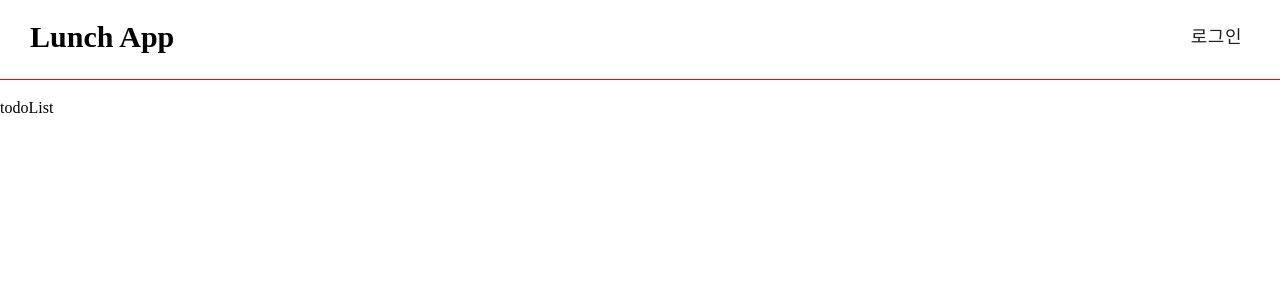
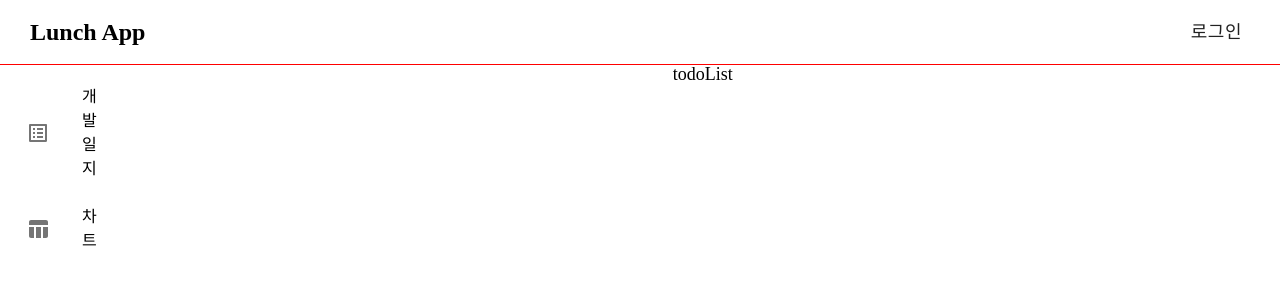
Before and after one commit to MaengBaem/lunchapp_front, a React (Create React App) app: page /todo-list in a window 1280 px wide. Shown: the top 300 px of the page. Built offline with nearby package versions, Linux system fonts and the light colour scheme.

Commit message:
Sidebar 만들기, 컴포넌트 분리하기

```diff
--- a/src/components/LunchApp.js
+++ b/src/components/LunchApp.js
@@ -1,16 +1,27 @@
 import React, { Component } from 'react'
 import { BrowserRouter as Router, Route, Switch } from 'react-router-dom'
 import { withRouter } from 'react-router'
+import styled from 'styled-components'
 import AuthenticatedRoute from '../auth/AuthenticatedRoute.js'
-import LoginComponent from './LoginComponent.js'
-import HeaderComponent from './header/HeaderComponent.js'
+import HeaderComponent from './header/HeaderComponent';
+import LoginComponent from "./LoginComponent";
 import LogoutComponent from './LogoutComponent.js'
 import WelcomeComponent from './WelcomeComponent.js';
 import LunchChart from "../pages/LunchChart";
 import LunchManage from "../pages/LunchManage";
 import ToDoList from "../pages/ToDoList";
 import { USER, ADMIN } from "../auth/AuthRole";
+import SideComponent from './sidebar/SideComponent.js';
 
+
+const Main = styled.div`
+    display:flex;
+    min-height: 100vh;
+    `;
+
+const MainComponent = styled.div`
+    width:100%;
+`;
 
 class LunchApp extends Component {
     render() {
@@ -18,6 +29,9 @@ class LunchApp extends Component {
         return (
             <Router>
                 <HeaderWithRouter />
+                <Main>
+                    <SideComponent />
+                    <MainComponent>
                         <Switch>
                             <Route path="/" exact component={LunchChart} />
                             <Route path="/login" component={LoginComponent} />
@@ -27,6 +41,8 @@ class LunchApp extends Component {
                             <AuthenticatedRoute path="/welcome/:name" component={WelcomeComponent} role={USER} />
                             {/* <Route component={ErrorComponent} /> */}
                         </Switch>
+                    </MainComponent>
+                </Main>
             </Router>
         )
     }
--- a/src/components/header/HeaderComponent.js
+++ b/src/components/header/HeaderComponent.js
@@ -1,15 +1,13 @@
 import React, { Component } from 'react'
 import { Link } from "react-router-dom"
+import styled from 'styled-components'
 import Button from '@material-ui/core/Button';
-import styled from 'styled-components'
 import AuthenticationService from '../../auth/AuthenticationService.js'
 import UserConfig from './UserConfig.js';
-import Menus from './Menus.js';
 
 const Header = styled.header`
     border-bottom:1px solid red;
-    padding : 15px 30px 20px 30px;
-    margin-bottom: 20px;
+    padding : 10px 30px 10px 30px;
     display:flex;
     justify-content:space-between;
     align-items: center;
@@ -20,7 +18,7 @@ const Side = styled.div`
 `;
 
 const Logo = styled.div`
-    font-size:30px;
+    font-size:24px;
     font-weight:800;
     display: flex;
     align-items: center;
@@ -59,7 +57,6 @@ export default class HeaderComponent extends Component {
             <Header>
                 <Side>
                     <Logo><Link to="/" style={LinkStyle}>Lunch App</Link></Logo>
-                    {isUserLoggedIn && <Menus />}
                 </Side>
                 <Side>
                     {isUserLoggedIn ? <UserConfig /> : <Link to="/login" style={LinkStyle}><Button style={loginStyle}>로그인</Button></Link>}
--- a/src/components/header/Menus.js
+++ /dev/null
@@ -1,39 +0,0 @@
-import React, { Component } from 'react'
-import { Link } from "react-router-dom"
-import Button from '@material-ui/core/Button';
-import styled from 'styled-components'
-import AuthenticationService from '../../auth/AuthenticationService.js'
-import { ADMIN } from "../../auth/AuthRole";
-
-const Menu = styled.div`
-    margin-left:40px;
-    display:flex;
-`;
-
-const LinkStyle = {
-    textDecoration: 'none',
-    color: 'inherit',
-}
-
-const buttonStyle = {
-    fontSize: '22px',
-}
-
-export default class Menus extends Component {
-    render() {
-        const userRole = AuthenticationService.getLoggedInUserRole();
-        return (
-            <Menu>
-                {userRole === ADMIN
-                    ? <>
-                        <Link style={LinkStyle} to="/lunch-manage"><Button style={buttonStyle}>TABLE</Button></Link>
-                        <Link style={LinkStyle} to="todo-list"><Button style={buttonStyle}>TODO</Button></Link>
-                    </>
-                    : <>
-                        <Link style={LinkStyle} to="todo-list"><Button style={buttonStyle}>TODO</Button></Link>
-                    </>
-                }
-            </Menu>
-        )
-    }
-}
--- /dev/null
+++ b/src/components/sidebar/AdminSide.js
@@ -0,0 +1,54 @@
+import React, { Component } from 'react'
+import { Link } from "react-router-dom"
+import List from '@material-ui/core/List';
+import ListItem from '@material-ui/core/ListItem';
+import ListItemIcon from '@material-ui/core/ListItemIcon';
+import ListItemText from '@material-ui/core/ListItemText';
+import Divider from '@material-ui/core/Divider';
+import ListAltIcon from '@material-ui/icons/ListAlt';
+import AccountBoxIcon from '@material-ui/icons/AccountBox';
+import TableChartIcon from '@material-ui/icons/TableChart';
+import EqualizerIcon from '@material-ui/icons/Equalizer';
+
+const LinkStyle = {
+    textDecoration: 'none',
+    color: 'inherit',
+}
+
+export default class AdminSide extends Component {
+    render() {
+        return (
+            <>
+                <List component="nav">
+                    <ListItem button>
+                        <Link style={LinkStyle} to="/todo-list">
+                            <ListItemIcon>
+                                <ListAltIcon />
+                            </ListItemIcon>
+                            <ListItemText primary="개발 일지" />
+                        </Link>
+                    </ListItem>
+                    <ListItem button>
+                        <ListItemIcon>
+                            <EqualizerIcon />
+                        </ListItemIcon>
+                        <ListItemText primary="차트 관리" />
+                    </ListItem>
+                    <ListItemIcon>
+                        <TableChartIcon />
+                    </ListItemIcon>
+                    <ListItemText primary="차트" />
+                </List>
+                <Divider />
+                <List component="nav">
+                    <ListItem button>
+                        <ListItemIcon>
+                            <AccountBoxIcon />
+                        </ListItemIcon>
+                        <ListItemText primary="계정 관리" />
+                    </ListItem>
+                </List>
+            </>
+        )
+    }
+}
--- /dev/null
+++ b/src/components/sidebar/SideComponent.js
@@ -0,0 +1,27 @@
+import React, { Component } from 'react'
+import styled from 'styled-components'
+import AuthenticationService from '../../auth/AuthenticationService.js'
+import { ADMIN } from "../../auth/AuthRole";
+import AdminSide from './AdminSide.js';
+import UserSide from './UserSide.js';
+
+const Side = styled.header`
+    width:10%;
+    padding-left: 10px;
+    `;
+
+export default class SideComponent extends Component {
+
+    render() {
+        const userRole = AuthenticationService.getLoggedInUserRole();
+        return (
+            <Side>
+                {/* ADMIN : TABLE, TODO, USERMANAGE */}
+                {userRole === ADMIN
+                    ? <AdminSide />
+                    : <UserSide />}
+
+            </Side>
+        )
+    }
+}
--- /dev/null
+++ b/src/components/sidebar/UserSide.js
@@ -0,0 +1,38 @@
+import React, { Component } from 'react'
+import { Link } from "react-router-dom"
+import List from '@material-ui/core/List';
+import ListItem from '@material-ui/core/ListItem';
+import ListItemIcon from '@material-ui/core/ListItemIcon';
+import ListItemText from '@material-ui/core/ListItemText';
+import ListAltIcon from '@material-ui/icons/ListAlt';
+import TableChartIcon from '@material-ui/icons/TableChart';
+
+const LinkStyle = {
+    textDecoration: 'none',
+    color: 'inherit',
+}
+
+export default class UserSide extends Component {
+    render() {
+        return (
+            <>
+                <List component="nav">
+                    <Link style={LinkStyle} to="/todo-list">
+                        <ListItem button>
+                            <ListItemIcon>
+                                <ListAltIcon />
+                            </ListItemIcon>
+                            <ListItemText primary="개발 일지" />
+                        </ListItem>
+                    </Link>
+                    <ListItem button>
+                        <ListItemIcon>
+                            <TableChartIcon />
+                        </ListItemIcon>
+                        <ListItemText primary="차트" />
+                    </ListItem>
+                </List>
+            </>
+        )
+    }
+}
--- a/src/pages/ToDoList.js
+++ b/src/pages/ToDoList.js
@@ -1,9 +1,17 @@
 import React, { Component } from 'react'
+
+
+const todoStyle = {
+    fontSize: '18px',
+    display: 'flex',
+    justifyContent: "center",
+    alignItems: "center",
+}
 
 export default class ToDoList extends Component {
     render() {
         return (
-            <div className="todo">
+            <div style={todoStyle}>
                 todoList
             </div>
         )
```
Also changed, not shown: src/pages/Login.js (+7 -2 lines). Lines whose indentation alone changed are shown as unchanged.
